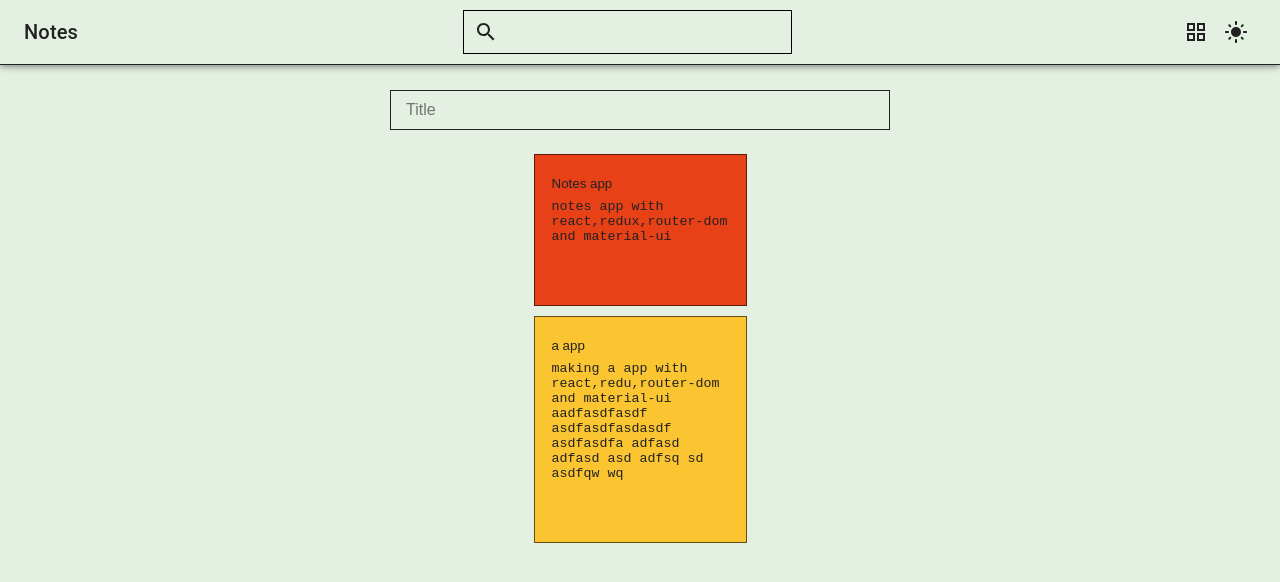
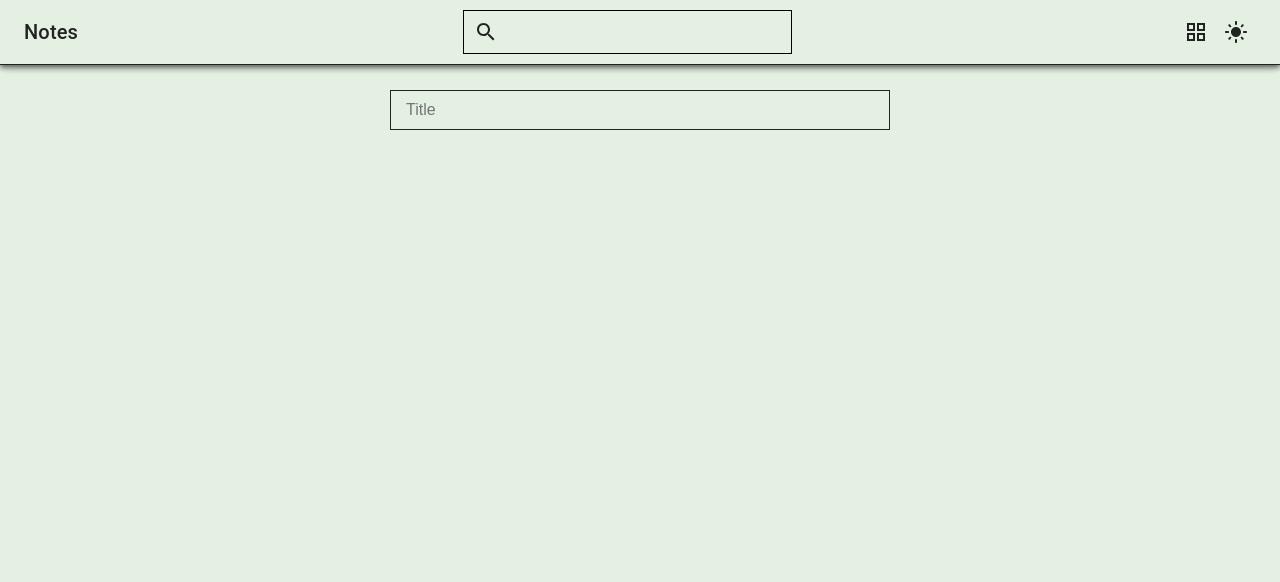
Before and after one commit to vincevise/Notes-App, a React (Create React App) app: page / in a window 1280 px wide. Shown: the top 582 px of the page. Built offline with nearby package versions, Linux system fonts and the light colour scheme.

Commit message:
border removed from notes

```diff
--- a/src/App.js
+++ b/src/App.js
@@ -44,9 +44,10 @@ function App() {
       <SearchContext.Provider value={{isSearch,setIsSearch}}>
       <CssBaseline/>
       <BrowserRouter>
-        {/* <NavBar/>   */}
+        <NavBar/>
         <Routes>
           <Route path="/" element={<Home/>}/>
+          <Route path="/Notes-app" element={<Home/>}/>
           <Route path="/search" element={<Search/>}/>
         </Routes>
       </BrowserRouter>
--- a/src/component/Note.js
+++ b/src/component/Note.js
@@ -113,7 +113,6 @@ const Note = ({data,index,isOpen,setIsOpen}) => {
     let fontColor = theme.palette.text.secondary;
     const style = {
         backgroundColor: data.color ? data.color : bgColor,
-        border:`1px solid ${fontColor}`,
         transition:'width 2s'
     }
     const inputStyle = {
--- a/src/features/notesSlice.js
+++ b/src/features/notesSlice.js
@@ -1,20 +1,7 @@
 import { createSlice, nanoid } from "@reduxjs/toolkit";
 
 let initialState = {
-    data : [
-    {
-        id:'1',
-        title:'Notes app',
-        content:'notes app with react,redux,router-dom and material-ui',
-        color:'#e84118'
-    },
-    {
-        id:'2',
-        title:'a app',
-        content:'making a app with react,redu,router-dom and material-ui aadfasdfasdf asdfasdfasdasdf asdfasdfa adfasd adfasd asd adfsq sd asdfqw wq',
-        color:'#fbc531'
-    }
-]
+    data : []
 
 }
 
@@ -52,7 +39,8 @@ const notesSlice = createSlice({
     }
 })
 
-export const notesData = (state) => state.notes;
+export const
+notesData = (state) => state.notes;
 
 export const {addNote,deleteNote,changeColor,updateNote,addNotes,searchData} = notesSlice.actions;
 
```
